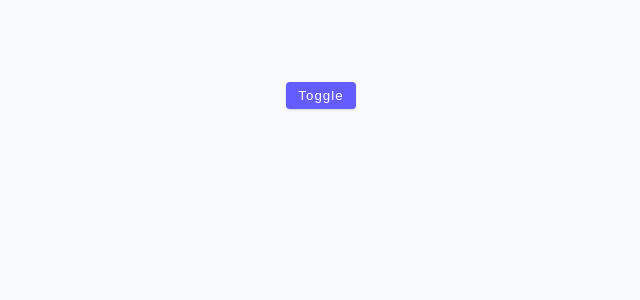
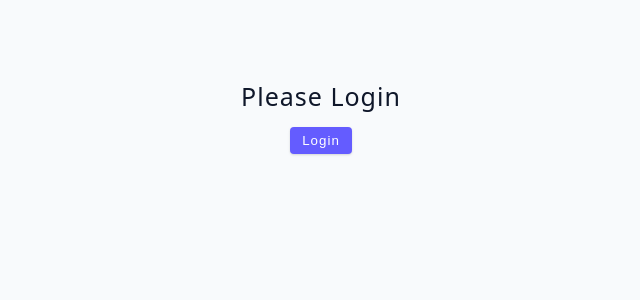
Before and after one commit to smajaas/Advanced-react, a React (Vite) app: page / in a window 1280 px wide. Shown: the top 300 px of the page, without its empty margins (319-959 px from the left). Built offline with nearby package versions, Linux system fonts and the light colour scheme; the HTML template or start-up script is replaced by a standard one.

Commit message:
user login logout

```diff
--- a/src/App.jsx
+++ b/src/App.jsx
@@ -1,4 +1,4 @@
-import Final from './react-projects/03-conditional-rendering/final/06-toggle-challenge';
+import Final from './react-projects/03-conditional-rendering/final/07-user-challenge';
 
 function App() {
   return (
--- a/src/react-projects/03-conditional-rendering/final/07-user-challenge.jsx
+++ b/src/react-projects/03-conditional-rendering/final/07-user-challenge.jsx
@@ -1,5 +1,36 @@
+import { useState } from 'react';
+
 const UserChallenge = () => {
-  return <h2>user challenge</h2>;
+  const [user, setUser] = useState(null);
+
+  const login = () => {
+    //normally connect to db or api
+    setUser({ name: 'Vegan food Truck' });
+  };
+
+  const logout = () => {
+    setUser(null);
+  };
+
+  return (
+    <div>
+      {user ? (
+        <div>
+          <h4>Hello there, {user.name}</h4>
+          <button className='btn' onClick={logout}>
+            logout
+          </button>
+        </div>
+      ) : (
+        <div>
+          <h4>please login</h4>
+          <button className='btn' onClick={login}>
+            login
+          </button>
+        </div>
+      )}
+    </div>
+  );
 };
 
 export default UserChallenge;
```
